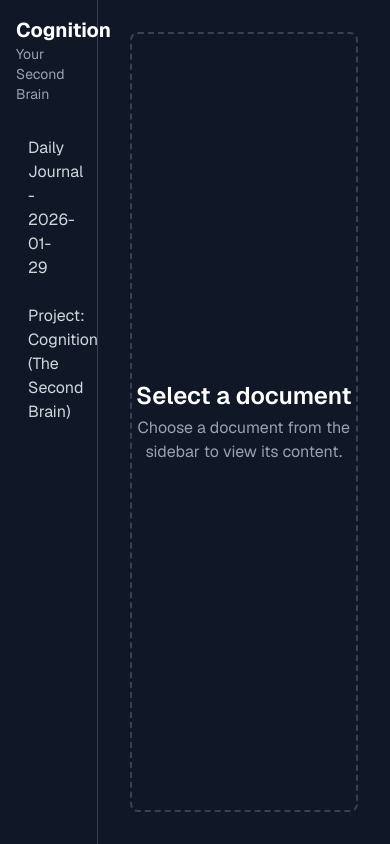
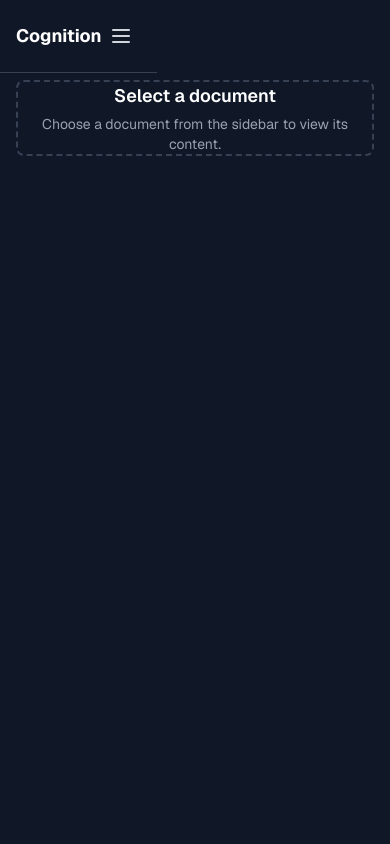
Before and after one commit to cornellj834-lang/cognition, a Next.js app: page / in a window 390 px wide. Built offline with nearby package versions, Linux system fonts and the light colour scheme.

Commit message:
fix: Implement correct responsive layout

```diff
--- a/src/app/page.tsx
+++ b/src/app/page.tsx
@@ -1,16 +1,17 @@
+'use client';
+
+import { useState } from 'react';
 import Link from 'next/link';
 
-export default function Home() {
-  // Mock data for now. In the future, this will be fetched from an API.
+// Mock data for now
 const documents = [
   { id: 'daily-journal-2026-01-29', title: 'Daily Journal - 2026-01-29' },
   { id: 'project-cognition', title: 'Project: Cognition (The Second Brain)' },
 ];
 
+function SidebarContent() {
   return (
-    <main className="flex h-screen bg-gray-900 text-gray-200 font-sans">
-      {/* Sidebar */}
-      <aside className="w-1/4 max-w-sm border-r border-gray-700 p-4">
+    <div className="p-4">
       <div className="mb-6">
         <h1 className="text-xl font-bold text-white">Cognition</h1>
         <p className="text-sm text-gray-400">Your Second Brain</p>
@@ -29,14 +30,51 @@ export default function Home() {
           ))}
         </ul>
       </nav>
+    </div>
+  );
+}
+
+export default function Home() {
+  const [isSidebarOpen, setIsSidebarOpen] = useState(false);
+
+  return (
+    <main className="flex h-screen bg-gray-900 text-gray-200 font-sans">
+      {/* Static Sidebar for Desktop */}
+      <aside className="hidden w-1/4 max-w-sm border-r border-gray-700 sm:block">
+        <SidebarContent />
       </aside>
 
+      {/* Mobile Header & Overlay Container */}
+      <div className="sm:hidden">
+        <header className="flex w-full items-center justify-between border-b border-gray-700 p-4">
+          <h1 className="text-lg font-bold text-white">Cognition</h1>
+          <button
+            onClick={() => setIsSidebarOpen(true)}
+            className="rounded-md p-2 text-gray-300 hover:bg-gray-800 hover:text-white"
+          >
+            <svg className="h-6 w-6" fill="none" stroke="currentColor" viewBox="0 0 24 24" xmlns="http://www.w3.org/2000/svg">
+              <path strokeLinecap="round" strokeLinejoin="round" strokeWidth={2} d="M4 6h16M4 12h16M4 18h16" />
+            </svg>
+          </button>
+        </header>
+
+        {/* Mobile Sliding Sidebar */}
+        {isSidebarOpen && (
+          <div className="fixed inset-0 z-20 flex">
+            <aside className="w-3/4 max-w-xs bg-gray-900 border-r border-gray-700">
+              <SidebarContent />
+            </aside>
+            <div className="flex-1 bg-black bg-opacity-50" onClick={() => setIsSidebarOpen(false)}></div>
+          </div>
+        )}
+      </div>
+
       {/* Main Content Viewer */}
-      <section className="flex-1 p-8">
+      <section className="absolute top-16 left-0 w-full p-4 sm:relative sm:top-0 sm:flex-1 sm:p-8">
         <div className="flex h-full items-center justify-center rounded-lg border-2 border-dashed border-gray-700">
           <div className="text-center">
-            <h2 className="text-2xl font-semibold text-white">Select a document</h2>
-            <p className="mt-1 text-gray-400">Choose a document from the sidebar to view its content.</p>
+            <h2 className="text-lg font-semibold text-white sm:text-2xl">Select a document</h2>
+            <p className="mt-1 text-sm text-gray-400">Choose a document from the sidebar to view its content.</p>
           </div>
         </div>
       </section>
```
Lines whose indentation alone changed are shown as unchanged.
